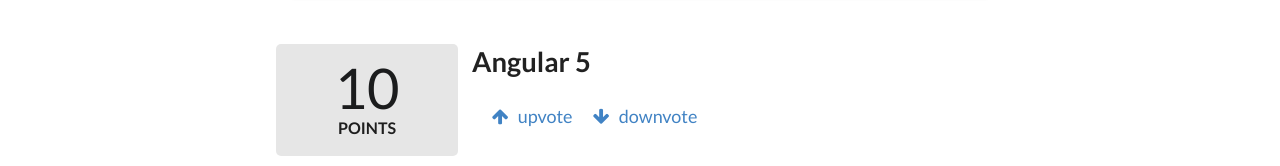
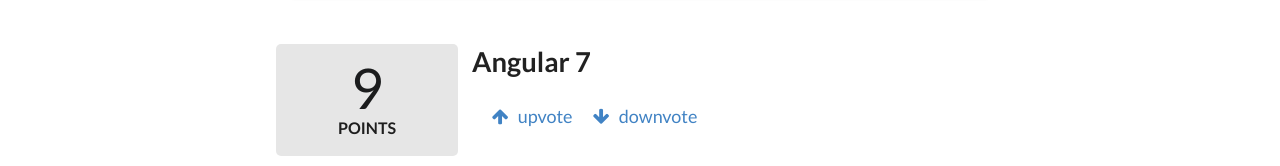
Before and after one commit to ZavGitHub/reddit, an Angular app: page / in a window 1280 px wide. Shown: the part 389-555 px from the top of the page. Built offline with nearby package versions, Linux system fonts and the light colour scheme.

Commit message:
Incapsulate Model class to save properties (e.g. title, link..) for each Article

```diff
--- a/src/app/article/article.component.html
+++ b/src/app/article/article.component.html
@@ -1,7 +1,7 @@
 <div class="four wide column center aligned votes">
     <div class="ui statistic">
         <div class="value">
-            {{votes}}
+            {{article.votes}}
         </div>
         <div class="label">
             Points
@@ -9,8 +9,8 @@
     </div>
 </div>
 <div class="twelve wide column">
-    <a class="ui large header" href="{{link}}">
-        {{title}}
+    <a class="ui large header" href="{{article.link}}">
+        {{article.title}}
     </a>
     <ul class="ui big horizontal list voters">
         <li class="item">
--- a/src/app/article/article.component.ts
+++ b/src/app/article/article.component.ts
@@ -1,4 +1,5 @@
 import { Component, OnInit, HostBinding } from "@angular/core";
+import { Article } from "./article.model"; // import our model class to store the properties of each article
 
 @Component({
   selector: "app-article",
@@ -7,23 +8,23 @@
 })
 export class ArticleComponent implements OnInit {
   @HostBinding("attr.class") cssClass = "row";
-  votes: number;
-  title: string;
-  link: string;
+  article: Article;
 
   constructor() {
-    this.title = "Angular 5";
-    this.link = "http://angular.io";
-    this.votes = 10;
+    this.article = new Article(
+      'Angular 7',
+      'https://angular.io',
+      9
+    );
   }
 
   voteUp() {
-    this.votes += 1;
+    this.article.votes += 1;
     return false;
   }
 
   voteDown() {
-    this.votes -= 1;
+    this.article.votes -= 1;
     return false;
   }
   ngOnInit(): void {}
--- /dev/null
+++ b/src/app/article/article.model.ts
@@ -0,0 +1,13 @@
+/**
+ * Model class (not a component) to encapsulate a logic within the structure of the article
+ */
+export class Article {
+  votes: number;
+  title: string;
+  link: string;
+  constructor(title: string, link: string, votes?: number) { // votes? means that this parameter is optional
+    this.title = title;
+    this.link = link;
+    this.votes = votes || 0; // default value is zero
+  }
+}
```
